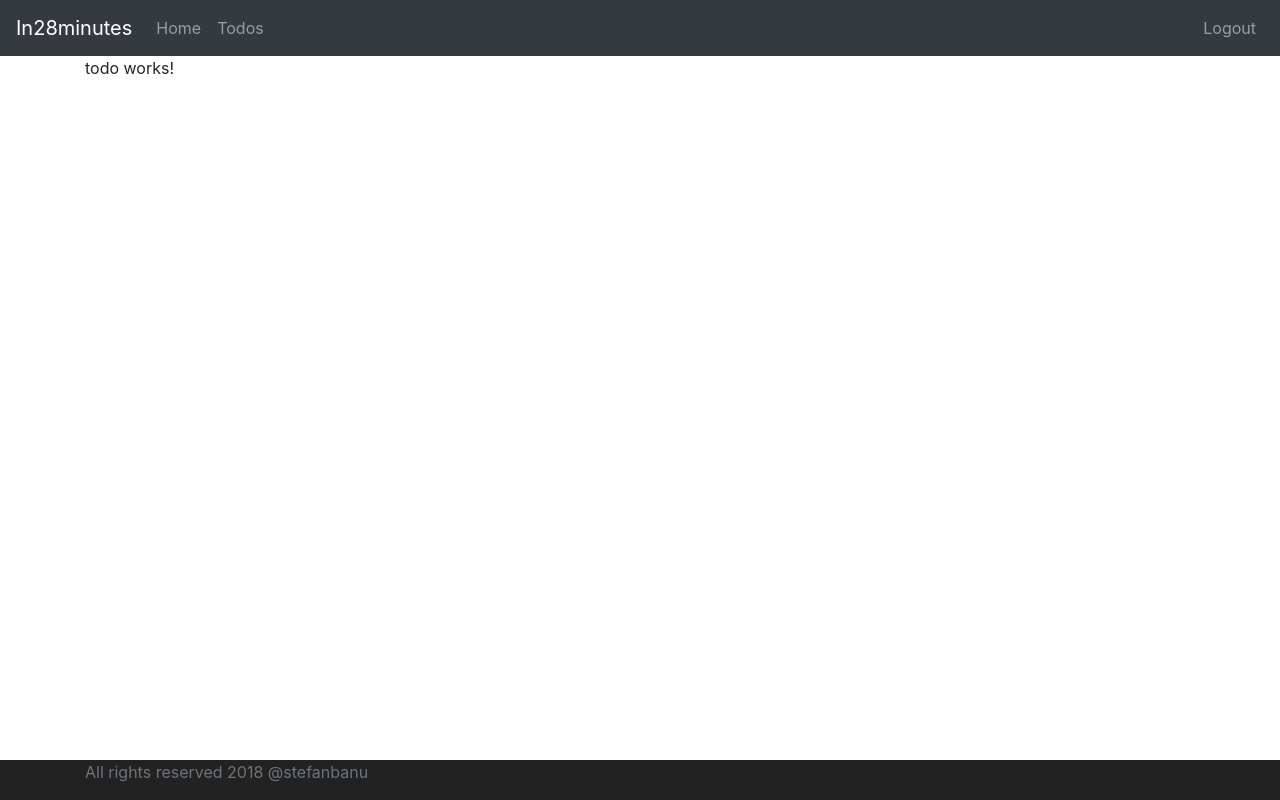
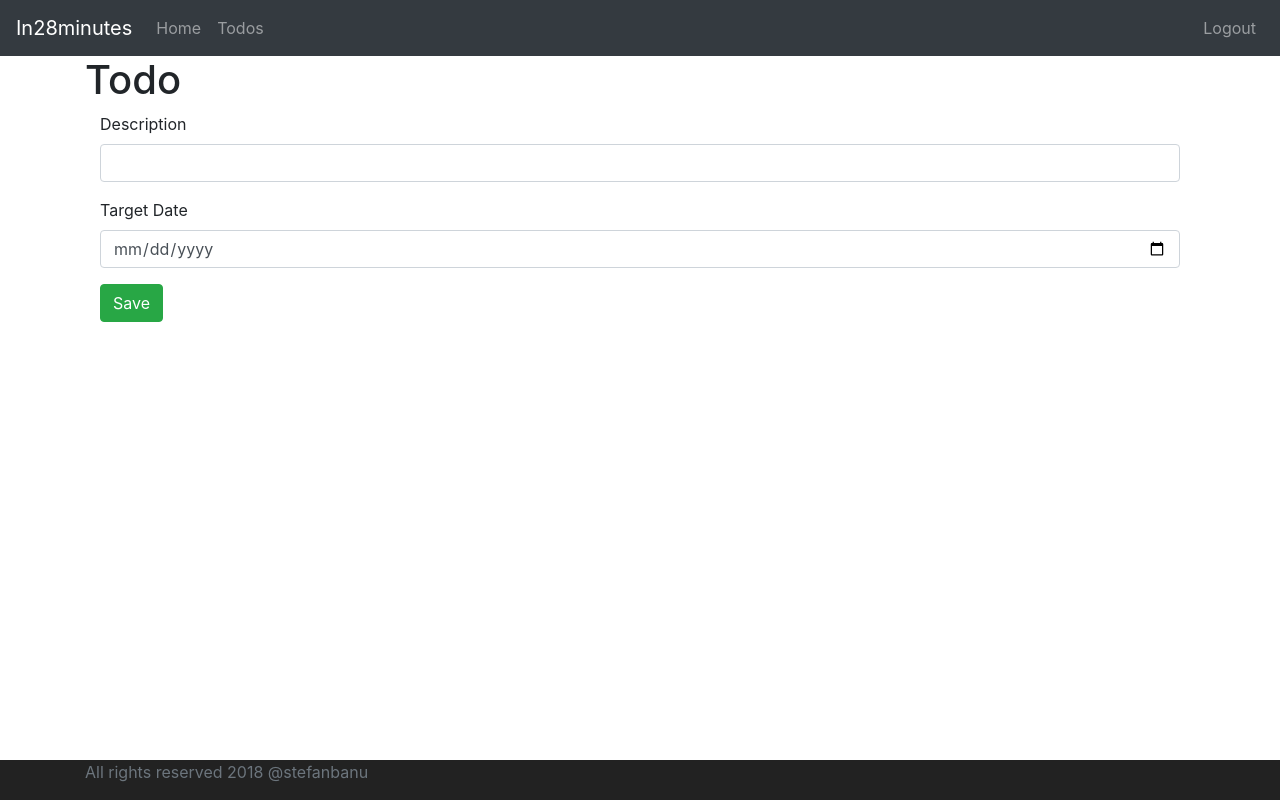
Before and after one commit to stefanbanu/FullStack-todos-frontend, an Angular app: page /todos/1 in a window 1280 px wide. Built offline with nearby package versions, Linux system fonts and the light colour scheme; no server answers; sample sign-in values are in the browser's storage.

Commit message:
created the save button and added some functionality.

```diff
--- a/src/app/service/data/todo-data.service.ts
+++ b/src/app/service/data/todo-data.service.ts
@@ -17,4 +17,8 @@
   deleteTodo(username, id) {
     return this.httpClient.delete(`http://localhost:8080/users/${username}/todos/${id}`);
   }
+
+  retrieveTodo(username, id) {
+    return this.httpClient.get<Todo>(`http://localhost:8080/users/${username}/todos/${id}`);
+  }
 }
--- a/src/app/todo/todo.component.html
+++ b/src/app/todo/todo.component.html
@@ -1,3 +1,16 @@
-<p>
-  todo works!
-</p>
+<H1>Todo</H1>
+
+<div class="container">
+  <fieldset class="form-group">
+    <label>Description</label>
+    <input class="form-control" [(ngModel)]="todo.description" type="text" name="description" required="required">
+  </fieldset>
+
+  <fieldset class="form-group">
+    <label>Target Date</label>
+  <input class="form-control" [(ngModel)]="todo.targetDate" type="date" name="targetDate" required="required">
+  </fieldset>
+
+  <button class="btn btn-success"(click)="saveTodo()">Save</button>
+
+</div>
--- a/src/app/todo/todo.component.ts
+++ b/src/app/todo/todo.component.ts
@@ -1,4 +1,7 @@
 import { Component, OnInit } from '@angular/core';
+import {TodoDataService} from '../service/data/todo-data.service';
+import {Todo} from '../list-todos/list-todos.component';
+import {ActivatedRoute} from '@angular/router';
 
 @Component({
   selector: 'app-todo',
@@ -7,9 +10,19 @@
 })
 export class TodoComponent implements OnInit {
 
-  constructor() { }
+  id: number;
+  todo: Todo;
+
+  constructor(private todoService: TodoDataService,
+              private  route: ActivatedRoute) { }
 
   ngOnInit() {
+    this.id = this.route.snapshot.params['id'];
+    this.todo = new Todo(1, '', false, new Date());
+    this.todoService.retrieveTodo('stefan', this.id)
+      .subscribe(
+        data => this.todo = data
+      );
   }
 
 }
```
